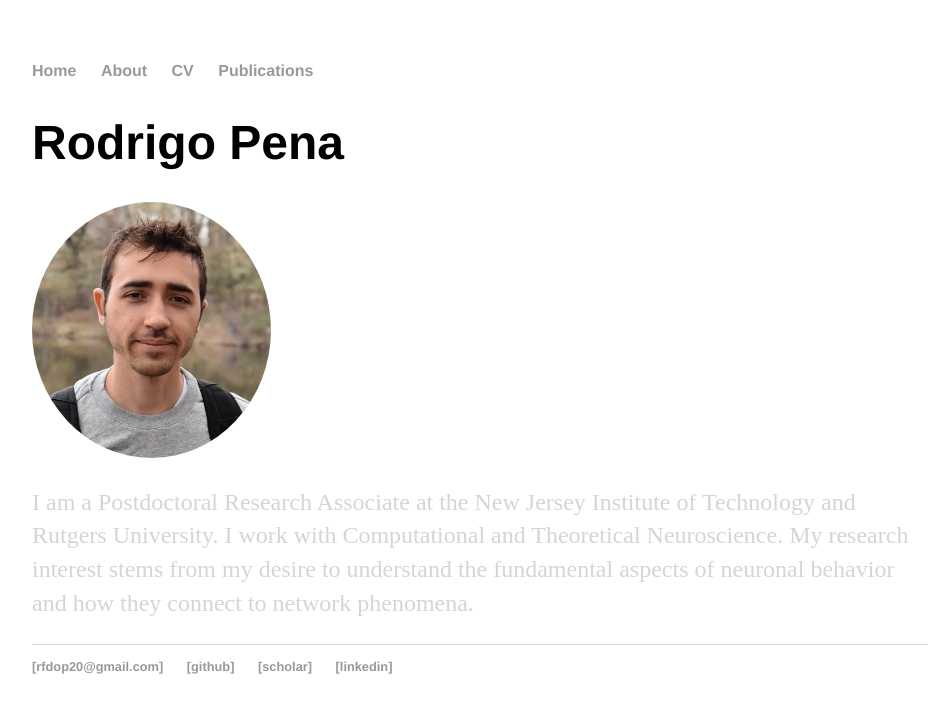
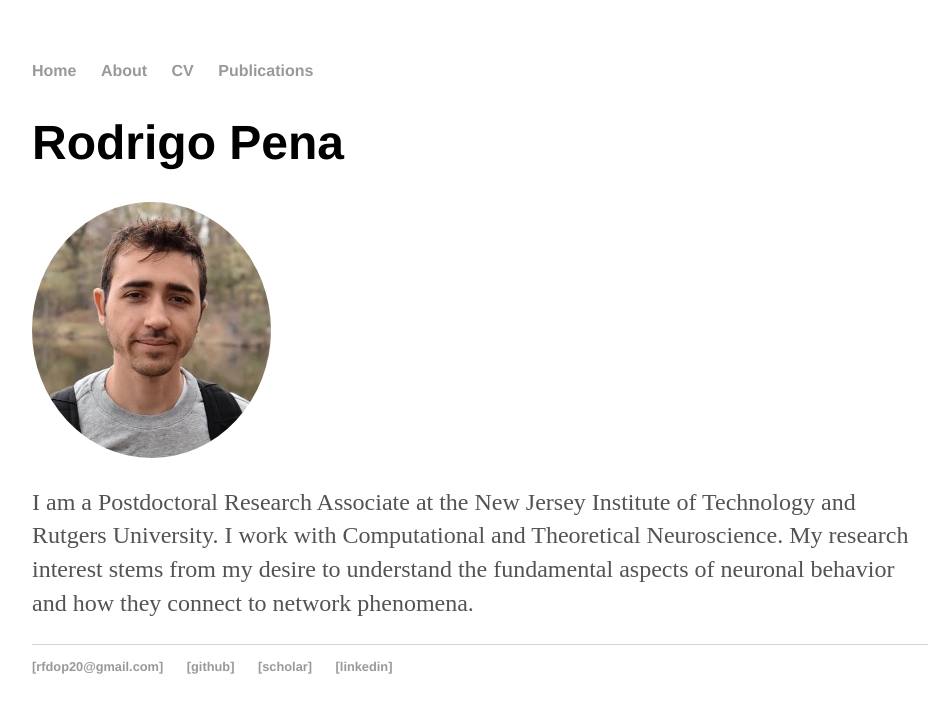
Before and after one commit to pena-rodrigo/oldwebsite, a Jekyll site: the page built from index.html, in a window 1280 px wide. Shown: the top 713 px of the page, without its empty margins (160-1098 px from the left). Built offline with Jekyll 4.4.1, drawn with Linux system fonts in a browser that asks for light colours.

Commit message:
new colors

```diff
--- a/css/main.css
+++ b/css/main.css
@@ -3,7 +3,7 @@ body { margin: 60px auto; width: 70%; }
 a { text-decoration: none; color: #999; }
 a:hover { text-decoration: underline; }
 
-p, ul { font-size: 1.5em; line-height: 1.4em; color: #d5d5d5; }
+p, ul { font-size: 1.5em; line-height: 1.4em; color: rgb(83, 83, 83); }
 
 h1, h2, h3, h4 { font-family: 'Helvetica', 'Arial', 'Sans-Serif'; }
 h1 { font-size: 3em;  }
```
